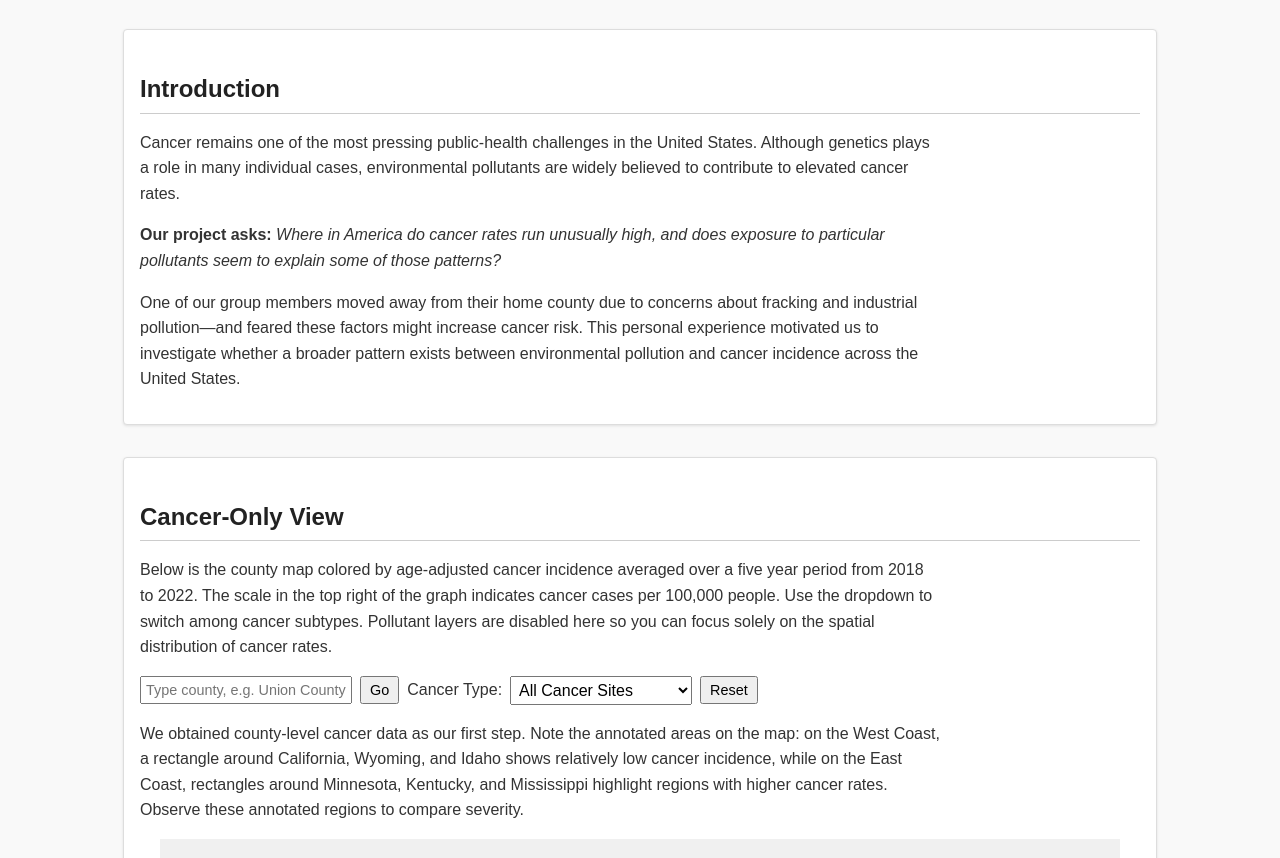
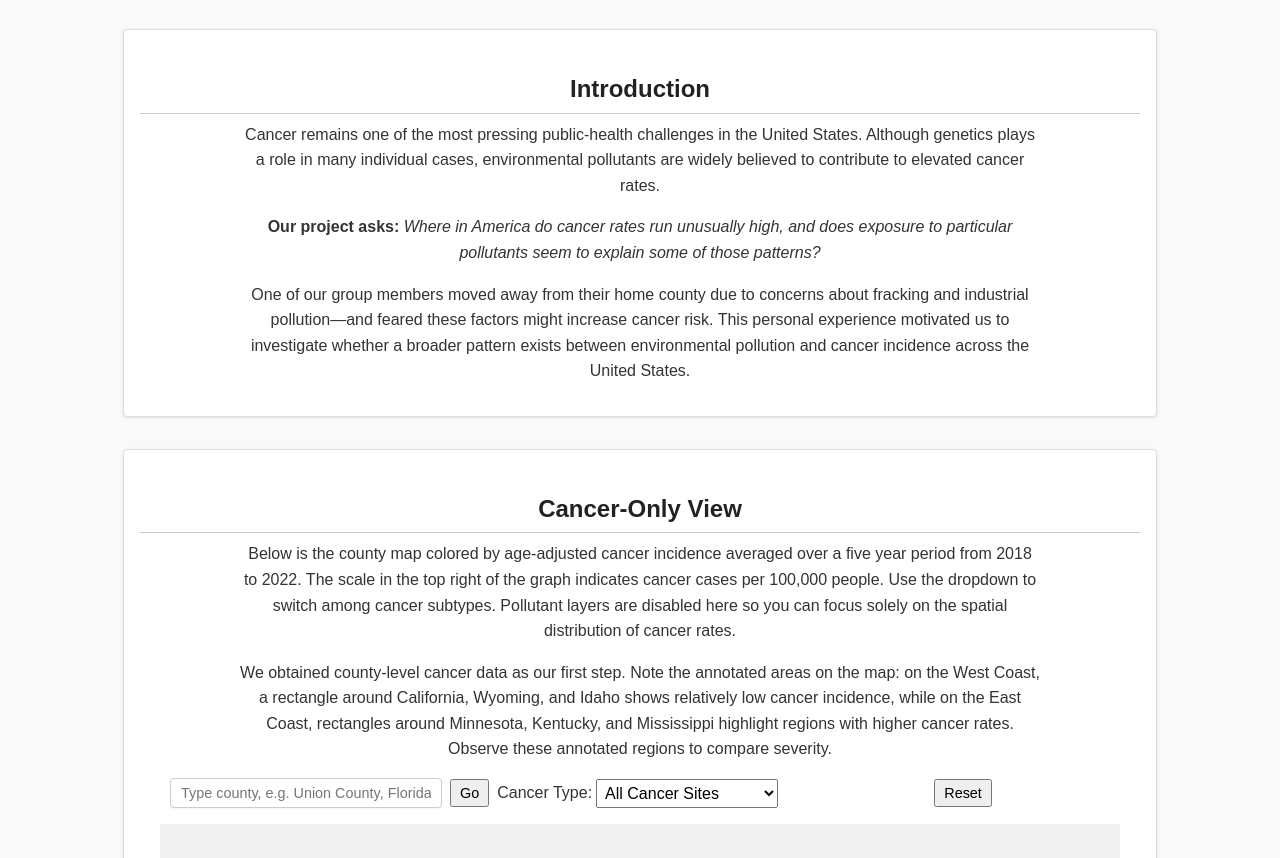
Before and after one commit to borngreat26/106finalProject, a plain HTML site: page index.html in a window 1280 px wide. Shown: the part 94-952 px from the top of the page. Drawn offline with nearby package versions, Linux system fonts and the light colour scheme; no server answers.

Commit message:
updated some css and styling

```diff
--- a/index.html
+++ b/index.html
@@ -39,11 +39,13 @@
       font-size: 1.5rem;
       border-bottom: 1px solid #ccc;
       padding-bottom: 0.25rem;
+      text-align: center;
     }
 
     p {
       max-width: 800px;
-      margin-bottom: 1rem;
+      margin: 0 auto 1rem auto;
+      text-align: center;
     }
 
     section {
@@ -54,6 +56,7 @@
       border: 1px solid #ddd;
       border-radius: 4px;
       box-shadow: 0 1px 3px rgba(0, 0, 0, 0.1);
+      text-align: center;
     }
 
     /* ========================
@@ -62,9 +65,16 @@
     .controls {
       display: flex;
       flex-wrap: wrap;
+      justify-content: center;
       align-items: center;
       gap: 0.5rem;
       margin-bottom: 1rem;
+    }
+
+    .controls input,
+    .controls button,
+    .controls select {
+      margin: 0 auto;
     }
 
     .controls input {
@@ -82,6 +92,29 @@
     .controls select {
       font-size: 1rem;
       padding: 0.25rem;
+    }
+
+    /* Visually group search bar and Go button */
+    .search-group {
+      display: flex;
+      align-items: center;
+      gap: 0.5rem;
+    }
+
+    .search-group input[type="text"] {
+      width: 250px;
+      padding: 6px 10px;
+      border: 1px solid #ccc;
+      border-radius: 4px;
+      font-size: 0.9rem;
+      box-shadow: 0 1px 2px rgba(0, 0, 0, 0.05);
+      margin-left: 30px;
+    }
+
+    .control-pair {
+      display: flex;
+      align-items: center;
+      gap: 0.25rem;
     }
 
     /* Suggestions dropdown */
@@ -203,15 +236,21 @@
       subtypes. Pollutant layers are disabled here so you can focus solely on the spatial distribution of cancer rates.
     </p>
 
+    <p>
+      We obtained county‐level cancer data as our first step. Note the annotated areas on the map: on the West Coast, a rectangle around California, Wyoming, and Idaho shows relatively low cancer incidence, while on the East Coast, rectangles around Minnesota, Kentucky, and Mississippi highlight regions with higher cancer rates. Observe these annotated regions to compare severity.
+    </p>
     <div class="controls">
-      <!-- SEARCH BOX -->
+      <!-- SEARCH BOX + GO BUTTON grouped -->
+      <div class="search-group">
         <div class="suggestions-container">
           <input type="text" id="county-search" placeholder="Type county, e.g. Union County, Florida" />
           <div id="suggestions" class="suggestions-list"></div>
         </div>
         <button id="search-button">Go</button>
+      </div>
 
       <!-- CANCER DROPDOWN -->
+      <div class="control-pair">
         <label for="cancer-select">Cancer Type:</label>
         <select id="cancer-select">
           <option value="all" selected>All Cancer Sites</option>
@@ -220,14 +259,11 @@
           <option value="thyroid">Thyroid Incidence</option>
           <option value="breast">Breast Incidence</option>
         </select>
+      </div>
 
       <!-- RESET BUTTON -->
       <button id="reset-button">Reset</button>
     </div>
-
-    <p>
-      We obtained county‐level cancer data as our first step. Note the annotated areas on the map: on the West Coast, a rectangle around California, Wyoming, and Idaho shows relatively low cancer incidence, while on the East Coast, rectangles around Minnesota, Kentucky, and Mississippi highlight regions with higher cancer rates. Observe these annotated regions to compare severity.
-    </p>
     <div id="map-cancer" class="map-container">
       <svg id="cancer-svg" width="960" height="600"></svg>
       <div id="cancer-tooltip" class="tooltip"></div>
@@ -248,21 +284,22 @@
       quality distribution.
     </p>
 
+    <p>
+      We also wondered if water quality might correlate with cancer rates, so we gathered 2025 county‐level water scores. On the map, the annotated West Coast region appears to have cleaner water, which aligns with its lower cancer incidence from the previous section. Conversely, the annotated East Coast region shows dirtier water and correspondingly higher cancer rates.
+    </p>
     <div class="controls">
-      <!-- SEARCH BOX -->
+      <!-- SEARCH BOX + GO BUTTON grouped -->
+      <div class="search-group">
         <div class="suggestions-container">
           <input type="text" id="county-search-water" placeholder="Type county, e.g. Union County, Florida" />
           <div id="suggestions-water" class="suggestions-list"></div>
         </div>
         <button id="search-button-water">Go</button>
+      </div>
 
       <!-- RESET BUTTON -->
       <button id="reset-button-water">Reset</button>
     </div>
-
-    <p>
-      We also wondered if water quality might correlate with cancer rates, so we gathered 2025 county‐level water scores. On the map, the annotated West Coast region appears to have cleaner water, which aligns with its lower cancer incidence from the previous section. Conversely, the annotated East Coast region shows dirtier water and correspondingly higher cancer rates.
-    </p>
     <div id="map-water" class="map-container">
       <svg id="water-svg" width="960" height="600"></svg>
       <div id="water-tooltip" class="tooltip"></div>
@@ -283,21 +320,22 @@
       so you can focus just on the PM₂.₅ distribution.
     </p>
 
+    <p>
+      Next, we considered air pollution. However, the relationship is not straightforward: the California region shows higher PM₂.₅ levels despite low cancer rates; Minnesota has relatively clean air but high cancer incidence; Idaho and Wyoming appear to have clean air and low cancer rates; and the Kentucky/Mississippi region has more polluted air and high cancer rates. Thus, air pollution alone does not fully explain cancer patterns.
+    </p>
     <div class="controls">
-      <!-- SEARCH BOX -->
+      <!-- SEARCH BOX + GO BUTTON grouped -->
+      <div class="search-group">
         <div class="suggestions-container">
           <input type="text" id="county-search-air" placeholder="Type county, e.g. Union County, Florida" />
           <div id="suggestions-air" class="suggestions-list"></div>
         </div>
         <button id="search-button-air">Go</button>
+      </div>
 
       <!-- RESET BUTTON -->
       <button id="reset-button-air">Reset</button>
     </div>
-
-    <p>
-      Next, we considered air pollution. However, the relationship is not straightforward: the California region shows higher PM₂.₅ levels despite low cancer rates; Minnesota has relatively clean air but high cancer incidence; Idaho and Wyoming appear to have clean air and low cancer rates; and the Kentucky/Mississippi region has more polluted air and high cancer rates. Thus, air pollution alone does not fully explain cancer patterns.
-    </p>
     <div id="map-air" class="map-container">
       <svg id="air-svg" width="960" height="600"></svg>
       <div id="air-tooltip" class="tooltip"></div>
@@ -319,32 +357,30 @@
       Total.
     </p>
 
+    <p>
+      We expected industrial emissions might align with cancer hotspots. Indeed, similar to water quality, the West Coast annotated area has fewer large industrial facilities and lower cancer rates, whereas the East Coast annotated area has many polluting facilities alongside high cancer incidence—suggesting a possible link.
+    </p>
     <div class="controls">
-      <!-- SEARCH BOX -->
+      <!-- SEARCH BOX + GO BUTTON grouped -->
+      <div class="search-group">
         <div class="suggestions-container">
           <input type="text" id="county-search-industry" placeholder="Type county, e.g. Union County, Florida" />
           <div id="suggestions-industry" class="suggestions-list"></div>
         </div>
         <button id="search-button-industry">Go</button>
+      </div>
 
       <!-- INDUSTRY SECTOR DROPDOWN -->
+      <div class="control-pair">
         <label for="sector-select-industry">Industry Sector:</label>
         <select id="sector-select-industry">
           <option value="all" selected>All Sectors</option>
         </select>
-
-      <!-- OUTPUT THRESHOLD SLIDER -->
-      <label for="emission-threshold">Min Emissions:</label>
-      <input type="range" id="emission-threshold" min="0" max="500000" step="10000" value="10000">
-      <span id="emission-value">10000</span>
+      </div>
 
       <!-- RESET BUTTON -->
       <button id="reset-button-industry">Reset</button>
     </div>
-
-    <p>
-      We expected industrial emissions might align with cancer hotspots. Indeed, similar to water quality, the West Coast annotated area has fewer large industrial facilities and lower cancer rates, whereas the East Coast annotated area has many polluting facilities alongside high cancer incidence—suggesting a possible link.
-    </p>
     <div id="map-industry" class="map-container">
       <svg id="industry-svg" width="960" height="600"></svg>
       <div id="industry-tooltip" class="tooltip"></div>
@@ -367,6 +403,12 @@
         <div id="industry-legend-items"></div>
       </div>
     </div>
+    <div style="text-align: center; margin-top: 1rem;">
+      <!-- OUTPUT THRESHOLD SLIDER -->
+      <label for="emission-threshold">Min Emissions:</label>
+      <input type="range" id="emission-threshold" min="0" max="500000" step="10000" value="10000">
+      <span id="emission-value">10000</span>
+    </div>
   </section>
 
   <!-- ================================================================
@@ -379,21 +421,22 @@
       you can see how income alone is distributed.
     </p>
 
+    <p>
+      We also explored whether socioeconomic factors play a role, so we included median household income. The Idaho/California region shows higher incomes and lower cancer rates. Mississippi and Kentucky have lower incomes and high cancer incidence. However, Minnesota has moderate to high income but still experiences high cancer rates, indicating income alone cannot fully explain the patterns.
+    </p>
     <div class="controls">
-      <!-- SEARCH BOX -->
+      <!-- SEARCH BOX + GO BUTTON grouped -->
+      <div class="search-group">
         <div class="suggestions-container">
           <input type="text" id="county-search-income" placeholder="Type county, e.g. Union County, Florida" />
           <div id="suggestions-income" class="suggestions-list"></div>
         </div>
         <button id="search-button-income">Go</button>
+      </div>
 
       <!-- RESET BUTTON -->
       <button id="reset-button-income">Reset</button>
     </div>
-
-    <p>
-      We also explored whether socioeconomic factors play a role, so we included median household income. The Idaho/California region shows higher incomes and lower cancer rates. Mississippi and Kentucky have lower incomes and high cancer incidence. However, Minnesota has moderate to high income but still experiences high cancer rates, indicating income alone cannot fully explain the patterns.
-    </p>
     <div id="map-income" class="map-container">
       <svg id="income-svg" width="960" height="600"></svg>
       <div id="income-tooltip" class="tooltip"></div>
@@ -427,14 +470,17 @@
     </p>
 
     <div class="controls">
-      <!-- SEARCH BOX -->
+      <!-- SEARCH BOX + GO BUTTON grouped -->
+      <div class="search-group">
         <div class="suggestions-container">
           <input type="text" id="county-search-2" placeholder="Type county, e.g. Union County, Florida" />
           <div id="suggestions-2" class="suggestions-list"></div>
         </div>
         <button id="search-button-2">Go</button>
+      </div>
 
       <!-- CANCER DROPDOWN -->
+      <div class="control-pair">
         <label for="cancer-select-2">Cancer Type:</label>
         <select id="cancer-select-2">
           <option value="all" selected>All Cancer Sites</option>
@@ -443,6 +489,7 @@
           <option value="thyroid">Thyroid Incidence</option>
           <option value="breast">Breast Incidence</option>
         </select>
+      </div>
 
       <!-- VIEW COMPARISON MAP DROPDOWN -->
       <label for="pollution-select-2">View Comparison Map:</label>
@@ -454,17 +501,14 @@
       </select>
 
       <!-- INDUSTRY FACILITIES MULTI-SELECT -->
+      <div class="control-pair">
         <label for="sector-select-2">Industry Facilities:</label>
         <select id="sector-select-2" multiple size="5" style="min-width: 150px;">
           <!-- options will be injected by JS -->
         </select>
+      </div>
       <button id="sector-all-2" type="button" style="margin-left: 8px;">All</button>
       <button id="sector-none-2" type="button">None</button>
-
-      <!-- OUTPUT THRESHOLD SLIDER (Full Dashboard) -->
-      <label for="emission-threshold-2">Min Emissions:</label>
-      <input type="range" id="emission-threshold-2" min="0" max="500000" step="10000" value="10000">
-      <span id="emission-value-2">10000</span>
 
       <!-- RESET BUTTON -->
       <button id="reset-button-2">Reset</button>
@@ -493,6 +537,12 @@
         <strong>Industry Sector Legend</strong>
         <div id="industry-legend-items-full"></div>
       </div>
+    </div>
+    <div style="text-align: center; margin-top: 1rem;">
+      <!-- OUTPUT THRESHOLD SLIDER (Full Dashboard) -->
+      <label for="emission-threshold-2">Min Emissions:</label>
+      <input type="range" id="emission-threshold-2" min="0" max="500000" step="10000" value="10000">
+      <span id="emission-value-2">10000</span>
     </div>
 
     <!-- 7.2) Pollution container sits below; hidden initially -->
--- a/style.css
+++ b/style.css
@@ -12,10 +12,14 @@
 
   h1,
   h2,
-  h3 {
+  h3,
+  h4,
+  h5,
+  h6 {
     margin-top: 1.5rem;
     margin-bottom: 0.5rem;
     color: #222;
+    text-align: center;
   }
 
   h1 {
@@ -27,6 +31,7 @@
     font-size: 1.5rem;
     border-bottom: 1px solid #ccc;
     padding-bottom: 0.25rem;
+    text-align: center;
   }
 
   p {
```
Lines whose indentation alone changed are shown as unchanged.
